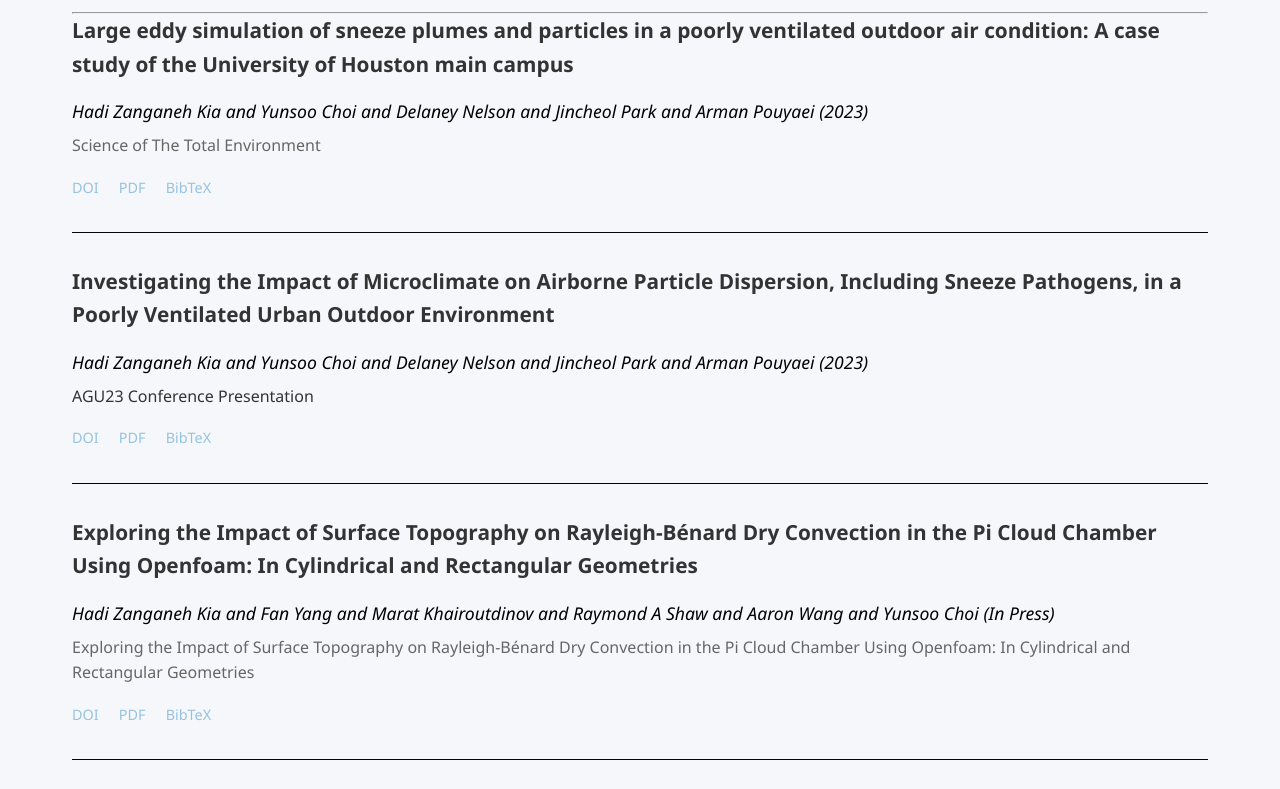
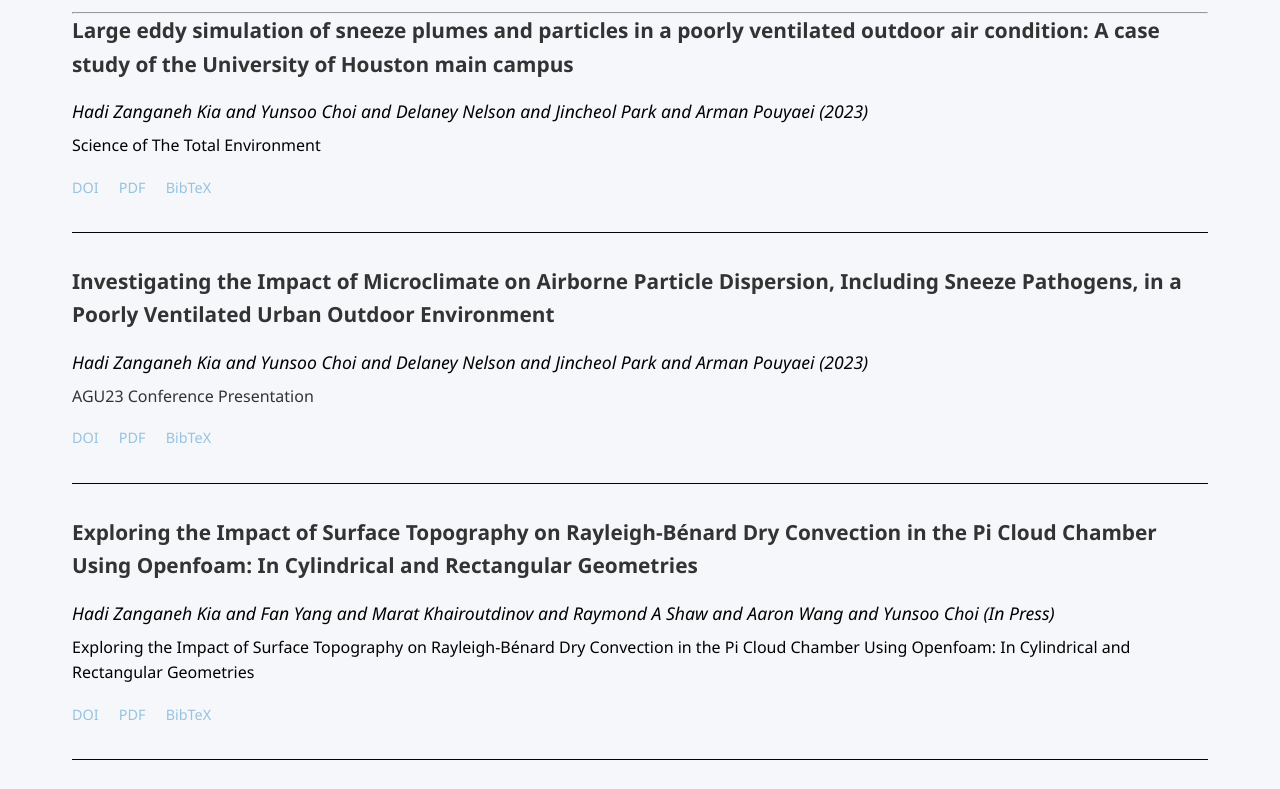
Before and after one commit to hadizkia/hadizkia.github.io, a plain HTML site: page index.html in a window 1280 px wide. Shown: the part 3820-4609 px from the top of the page. Drawn offline with nearby package versions, Linux system fonts and the light colour scheme.

Commit message:
git add .

```diff
--- a/style.css
+++ b/style.css
@@ -336,7 +336,7 @@
     }
 
     .journal {
-    color: #666;
+    color: #000000;
     font-size: 1.0rem;
     }
 
```
